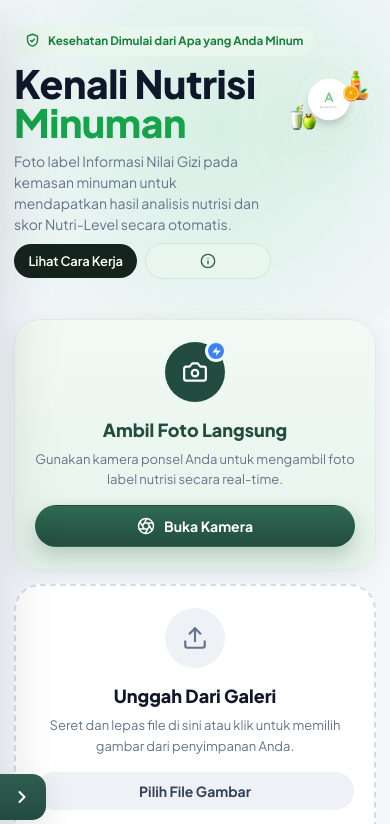
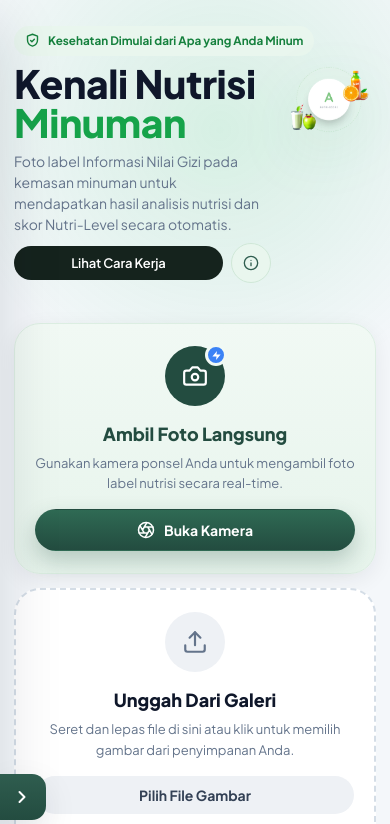
Before and after one commit to Jejetrs/nusca_nutrition_and_classifier_app, a React (Vite) app: page / in a window 390 px wide. Shown: the top 824 px of the page. Built offline with nearby package versions, Linux system fonts and the light colour scheme; no server answers.

Commit message:
edit loading spinner

```diff
--- a/src/components/screens/HomeScreen.jsx
+++ b/src/components/screens/HomeScreen.jsx
@@ -99,7 +99,7 @@ export default function HomeScreen({ onPhoto }) {
           <Button
             variant="nutri"
             onClick={() => setDialog(true)}
-            className="ns-hero-btn ns-hero-info-btn h-auto whitespace-nowrap py-2.5 text-center leading-tight max-sm:flex-1 max-sm:min-w-0 max-sm:text-[12px]"
+            className="ns-hero-btn ns-hero-info-btn h-auto whitespace-nowrap py-2.5 text-center leading-tight max-sm:min-w-0 max-sm:text-[12px]"
           >
             <InfoIcon /> <span className="ns-hero-btn-label">Tentang Nutri-Level</span>
           </Button>
--- a/src/styles/components.css
+++ b/src/styles/components.css
@@ -104,8 +104,17 @@
     display: none;
   }
   .ns-hero-info-btn {
-    padding-left: 12px;
-    padding-right: 12px;
+    flex: 0 0 auto;
+    min-width: auto;
+    width: 40px;
+    height: 40px;
+    padding: 0;
+    justify-content: center;
+    border-radius: 999px;
+  }
+  .ns-hero-info-btn svg {
+    width: 18px;
+    height: 18px;
   }
 }
 
```
